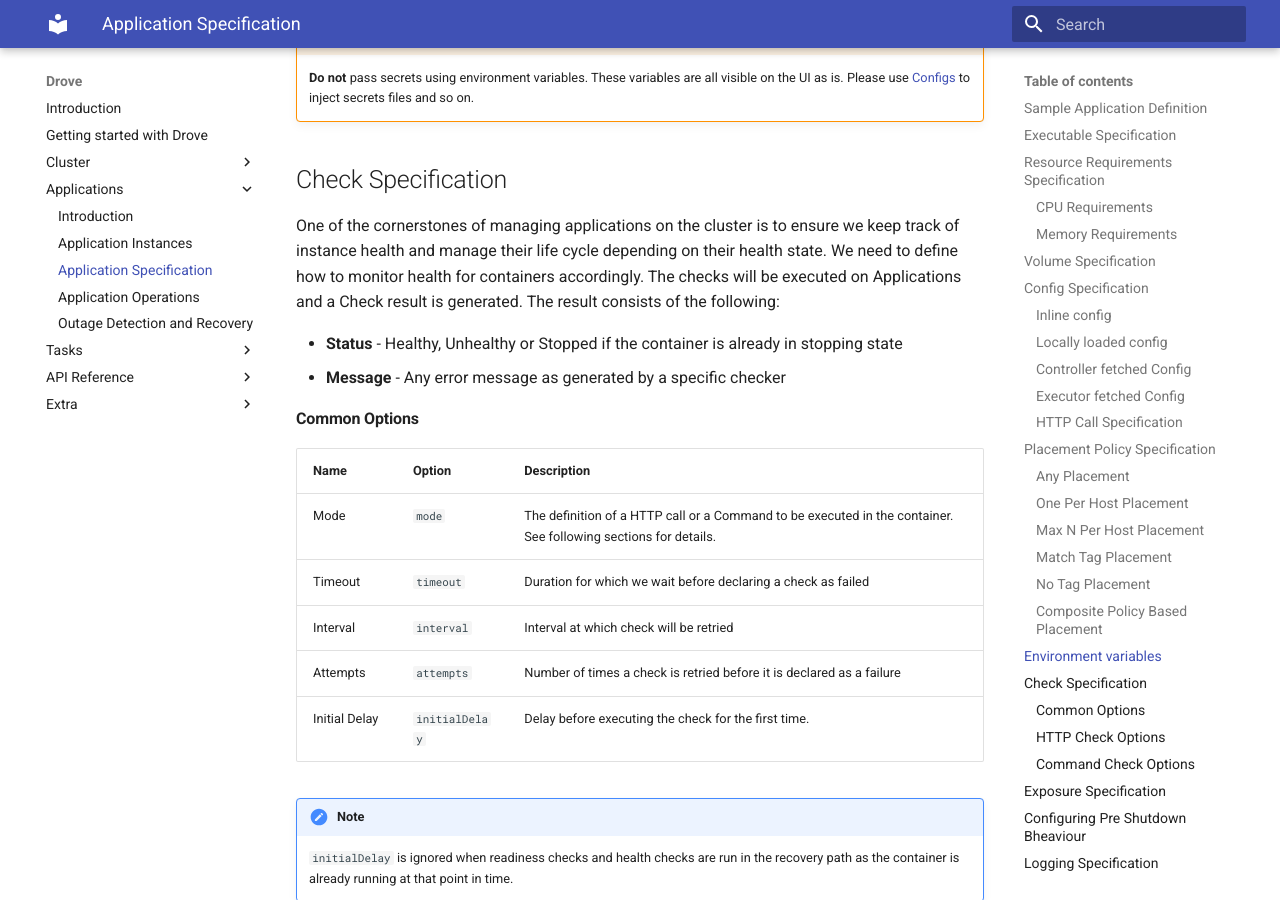
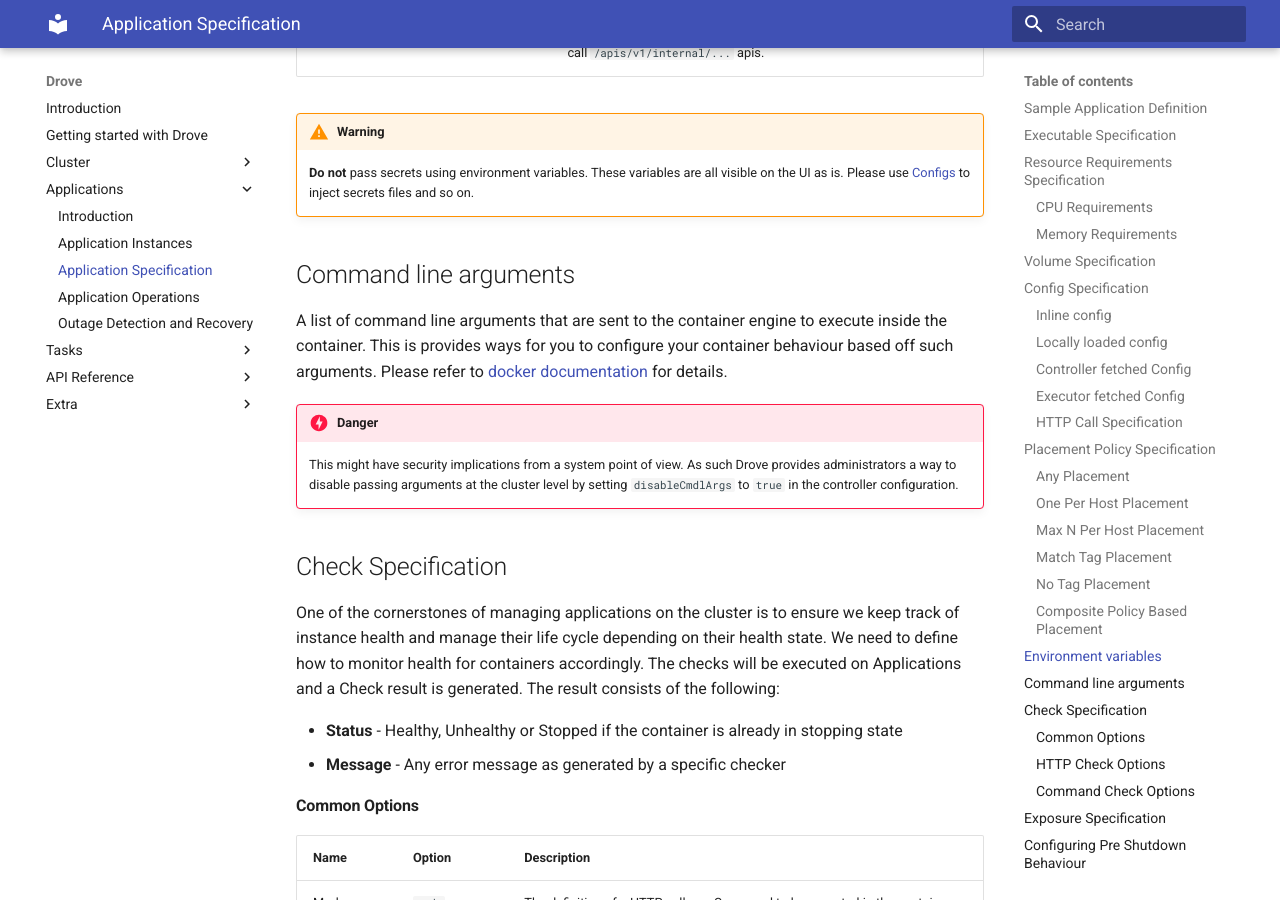
Before and after one commit to PhonePe/drove-orchestrator, an MkDocs documentation site: the page built from docs/docs/applications/specification.md, in a window 1280 px wide and 900 px high, scrolled down 13616 px. Built offline with MkDocs 1.6.1 and Material for MkDocs 9.7.7, drawn with Linux system fonts in a browser that asks for light colours; emoji names are drawn with the system emoji font; some of the changed text lies outside the part shown.

Commit message:
Added documentation for cmdl args

```diff
--- a/docs/docs/applications/specification.md
+++ b/docs/docs/applications/specification.md
@@ -167,7 +172,7 @@ An application is defined using JSON. We use a sample configuration below to exp
 43. FQDN for the virtual host.
 44. Port name as specified in `exposedPorts` section.
 45. Mode for exposure. Set this to `ALL` for now.
-46. Things to do before a container is shutdown. Check [Pre Shutdown Behavior](#configuring-pre-shutdown-bheaviour) for more details.
+46. Things to do before a container is shutdown. Check [Pre Shutdown Behavior](#configuring-pre-shutdown-behaviour) for more details.
 47. Hooks (HTTP api call or shell command) to run before shutting down the container. Format is same as health/readiness checks. Refer to [HTTP Check Actions](#http-check-options) and [Command Check Options](#command-check-options) for details.
 48. Time to wait before killing the container. The container will be in `UNREADY` state during this time and hence won't have api calls routed to it via Drove Gateway.
 49. Specify how docker log files are configured. Refer to [Logging Specification](#logging-specification)
@@ -175,7 +180,7 @@ An application is defined using JSON. We use a sample configuration below to exp
 51. Maximum File Size
 52. Number of latest log files to retain
 53. Log files will be compressed
-
+54. List of command line arguments. See [Command Line Arguments](#command-line-arguments) for details.
 
 {!common_configs.md!}
 ## Check Specification
@@ -186,7 +191,6 @@ One of the cornerstones of managing applications on the cluster is to ensure we
 * **Message** - Any error message as generated by a specific checker
 
 #### Common Options
-
 
 
 | Name          | Option          | Description                                                                                                    |
@@ -249,7 +253,7 @@ The following information needs to be specified:
 !!!note
     Application instances in any state other than `HEALTHY` are not considered for exposure. Please check [Application Instance State Machine](instances.md#application-instance-state-machine) for an understanding of states of instances.
 
-## Configuring Pre Shutdown Bheaviour
+## Configuring Pre Shutdown Behaviour
 Before a container is shut down, it is desirable to ensure things are spun down properly. This behaviour can be configured in the `preShutdown` section of the configuration.
 
 | Name        | Option | Description                                                               |
--- a/docs/snippets/common_configs.md
+++ b/docs/snippets/common_configs.md
@@ -345,3 +345,9 @@ The following environment variables are injected by Drove to all containers:
 
 !!!warning
     **Do not** pass secrets using environment variables. These variables are all visible on the UI as is. Please use [Configs](#config-specification) to inject secrets files and so on.
+
+## Command line arguments
+A list of command line arguments that are sent to the container engine to execute inside the container. This is provides ways for you to configure your container behaviour based off such arguments. Please refer to [docker documentation](https://docs.docker.com/engine/containers/run/#commands-and-arguments){:target="_blank"} for details.
+
+!!!danger
+    This might have security implications from a system point of view. As such Drove provides administrators a way to disable passing arguments at the cluster level by setting `disableCmdlArgs` to `true` in the controller configuration.
```
Also changed, not shown: other parts of docs/docs/applications/specification.md (+5 -0 lines), docs/docs/cluster/setup/controller.md (+1 -0 lines), docs/docs/extra/epoch.md (+6 -0 lines), docs/docs/tasks/specification.md (+2 -0 lines).
